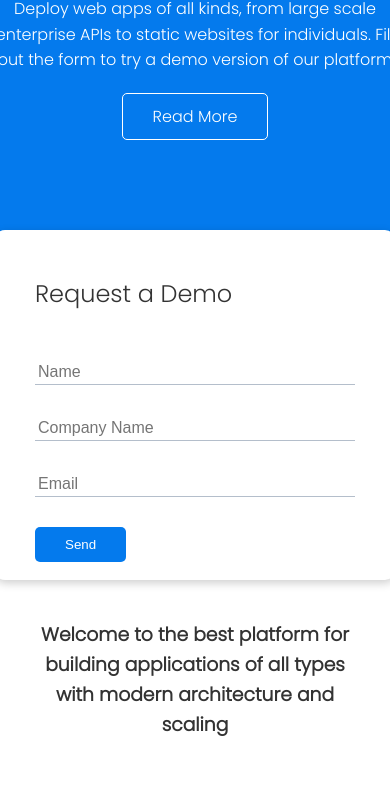
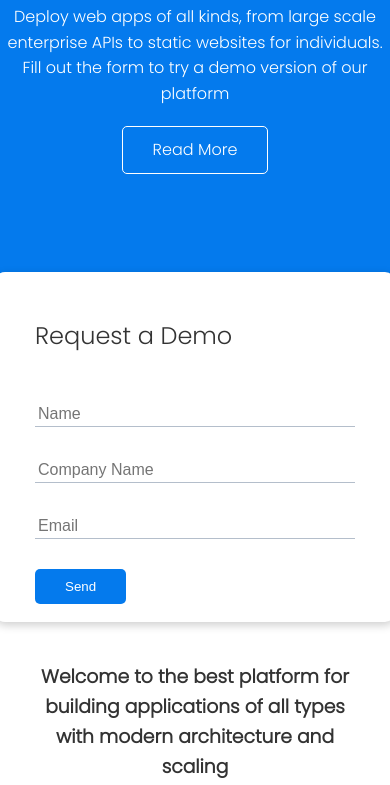
Before and after one commit to Shadeslayer234/Genesis-Website, a plain HTML site: page index.html in a window 390 px wide. Shown: the part 232-1017 px from the top of the page. Drawn offline with Linux system fonts and the light colour scheme.

Commit message:
added some responsiveness

```diff
--- a/css/style.css
+++ b/css/style.css
@@ -392,4 +392,8 @@ code,pre{
         padding: 0.625rem;
         background: rgba(0, 0, 0, 0.1);
     }
+
+    .exhibit-text{
+        padding: 0.5rem;
+    }
 }
```
